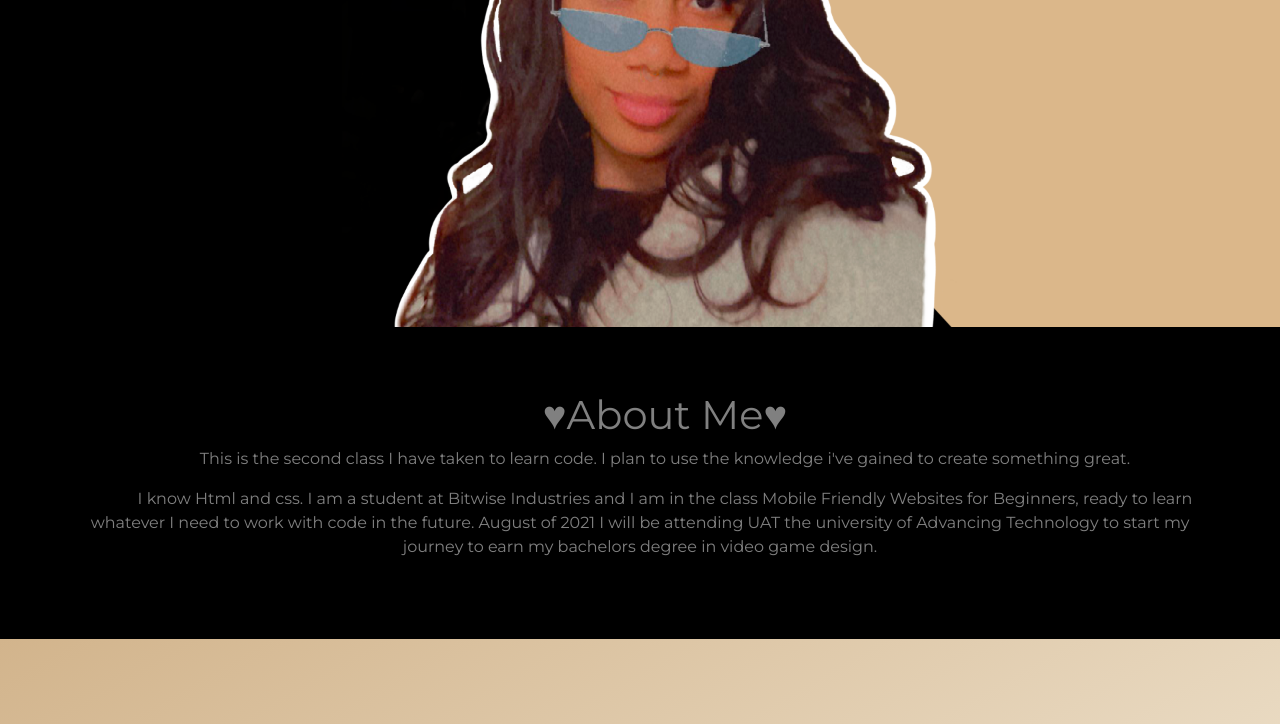
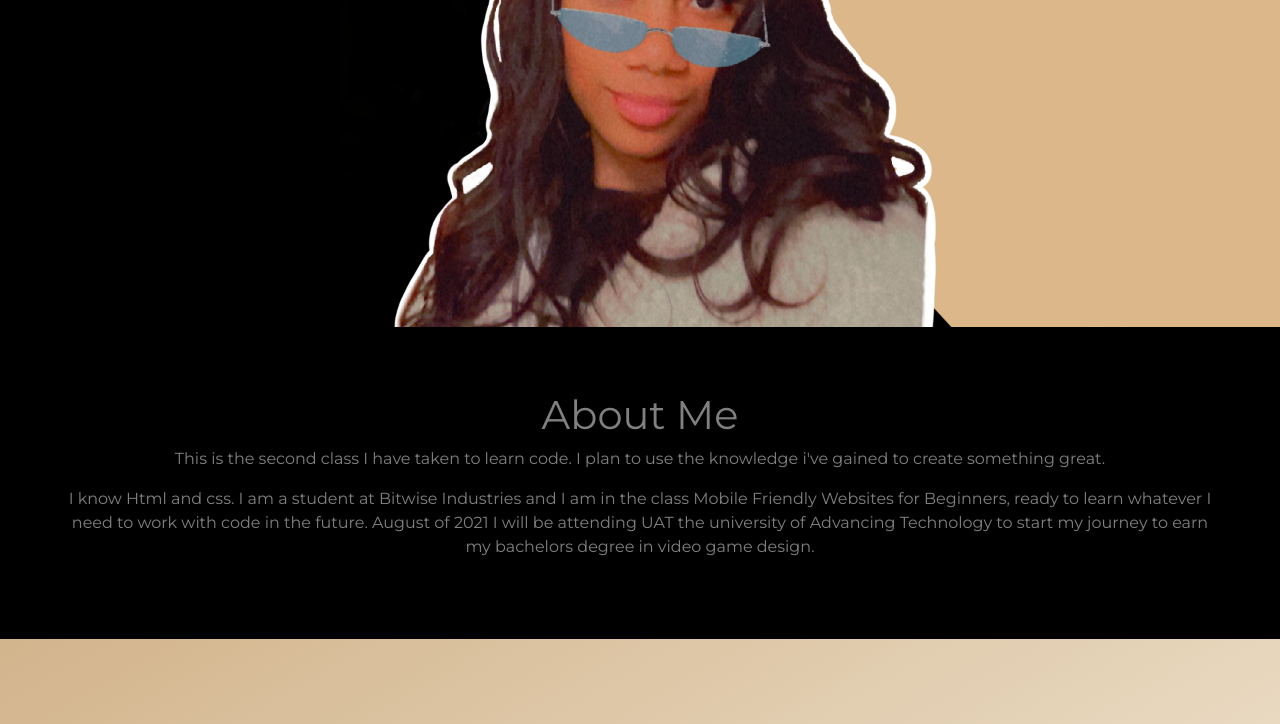
Before and after one commit to Mia557/portfolio, a plain HTML site: page index.html in a window 1280 px wide. Shown: the part 373-1097 px from the top of the page. Drawn offline with nearby package versions, Linux system fonts and the light colour scheme.

Commit message:
removed hearts from about me

```diff
--- a/index.html
+++ b/index.html
@@ -65,7 +65,7 @@
 
     <!--about me-->
     <div class="wrapper" id="about-me">
-        <h1 class=title>&hearts;About Me&hearts;</h1>
+        <h1 class=title>About Me</h1>
         <p>This is the second class I have taken to learn code. I plan to use the knowledge i've gained to create something great. </p>
         <p>I know Html and css. I am a student at Bitwise Industries and I am in the class Mobile Friendly Websites for Beginners, ready to learn whatever I need to work with code in the future. August of 2021 I will be attending UAT the university of Advancing Technology to start my journey to earn my bachelors degree in video game design. </p>
 
--- a/styles.css
+++ b/styles.css
@@ -16,7 +16,13 @@
           background-color: url(white-outline.png);
         }
       }
+      @media screen and (max-width: 600px) {
+        body {
+          background-color: url(white-outline.png);
+        }
+      }
    }
+
 
 .title {
     text-align: center;
@@ -29,7 +35,7 @@
    padding: 5%;
     background-color: black;
    font-family: 'Montserrat', sans-serif;
-   text-indent: 50px;
+
    text-align: center;
 }
 
```
